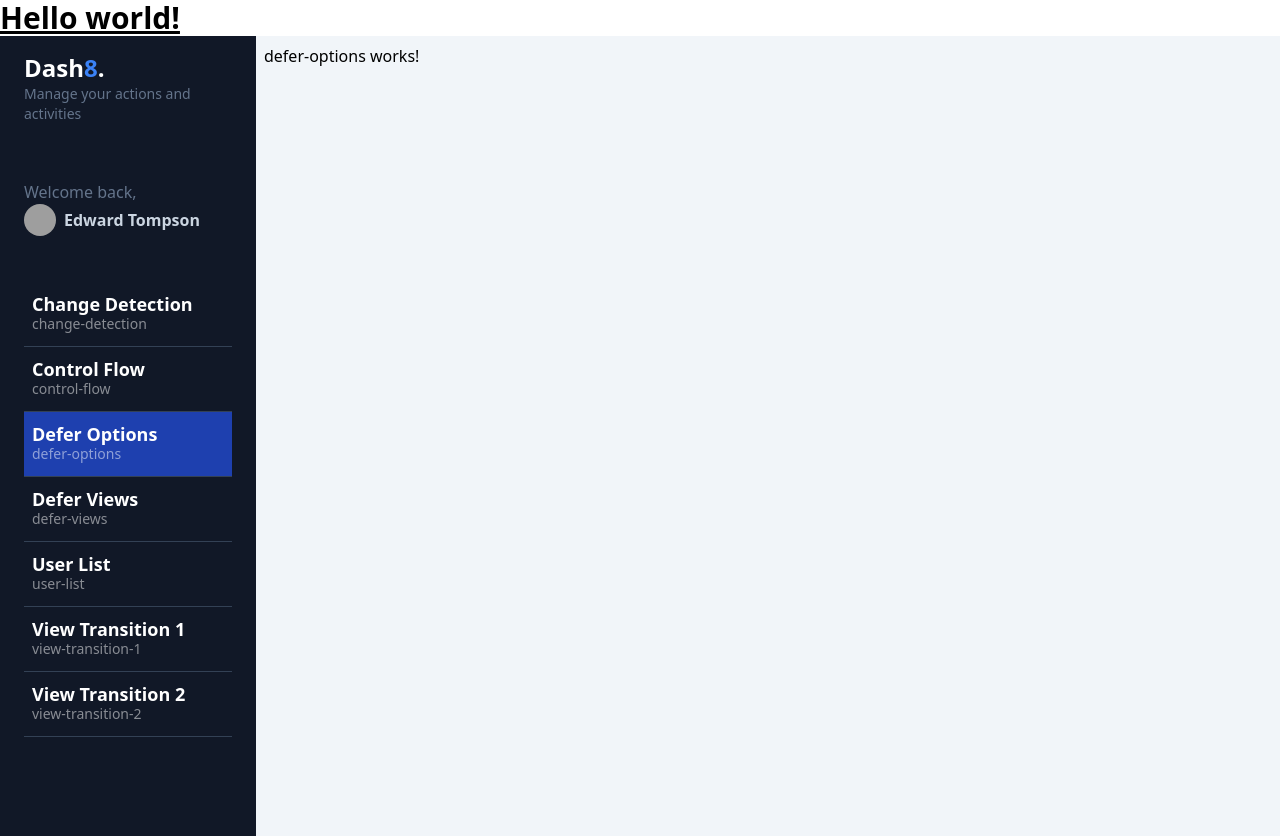
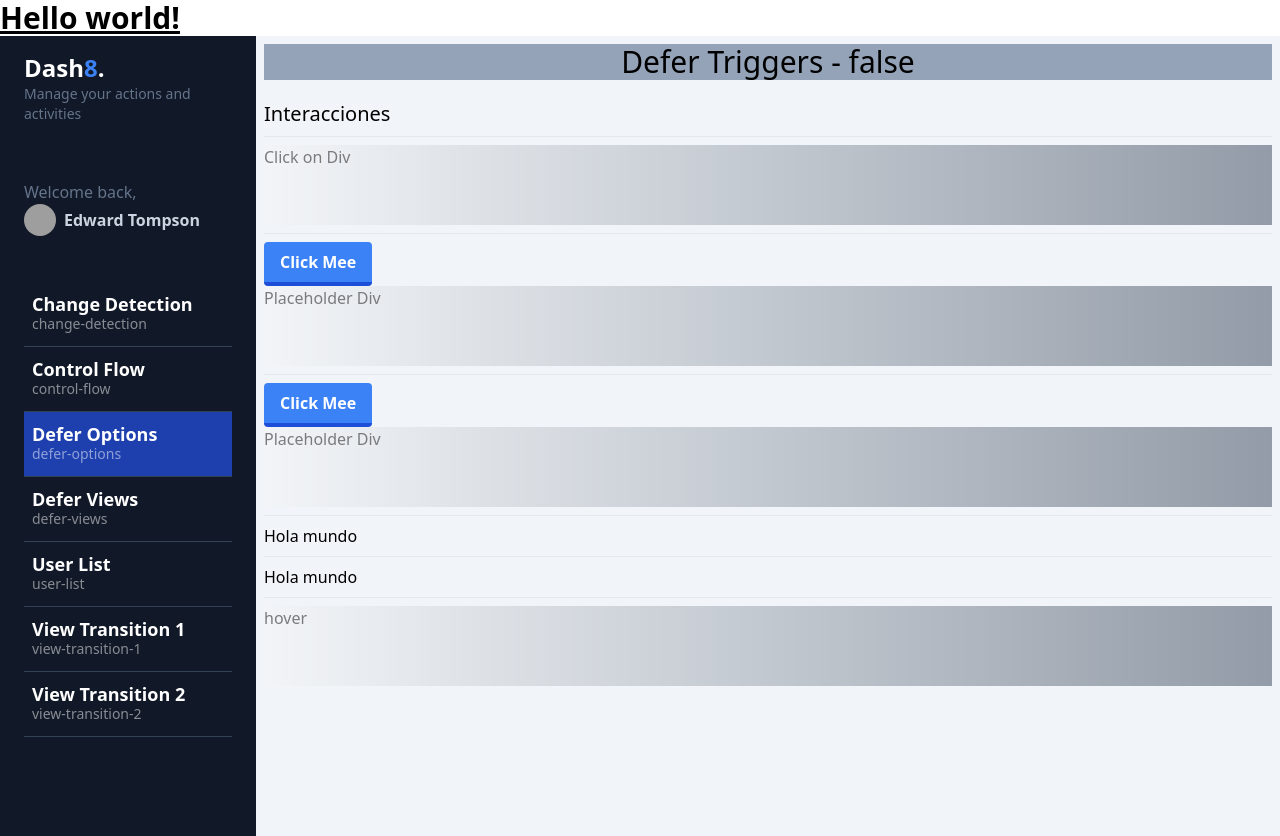
Before and after one commit to NixonAmado/my-dashboard, an Angular app: page /dashboard/defer-options in a window 1280 px wide. Built offline with nearby package versions, Linux system fonts and the light colour scheme; grey boxes are pictures that could not be loaded.

Commit message:
feat: :sparkles: Trying defer Options
Playing with @defer and its possible parameters

```diff
--- a/src/app/dashboard/pages/defer-options/defer-options.component.html
+++ b/src/app/dashboard/pages/defer-options/defer-options.component.html
@@ -1 +1,99 @@
-<p>defer-options works!</p>
+<app-title title="Defer Triggers"/>
+
+<section>
+  <h1 class="text-xl"> Interacciones </h1>
+  <hr class="my-2">
+  @defer (on interaction) {
+  <app-heavy-loaders-fast cssClass="bg-blue-500 h-20">
+    <span>on interaction</span>
+
+  </app-heavy-loaders-fast>
+}@placeholder {
+  <div class="w-full h-20 bg-gradient-to-r from-gray-100 to-slate-700 animate-pulse">
+    Click on Div
+  </div>
+}
+</section>
+
+<section>
+  <hr class="my-2">
+  <button
+  #btnInteraction
+    class="bg-blue-500 hover:bg-blue-400 text-white font-bold py-2 px-4 border-b-4 border-blue-700 hover:border-blue-500 rounded">
+    Click Mee
+  </button>
+  @defer (on interaction( btnInteraction)) {
+  <app-heavy-loaders-fast cssClass="bg-blue-500 h-20">
+    <span>On Interaction</span>
+
+  </app-heavy-loaders-fast>
+}@placeholder {
+  <div class="w-full h-20 bg-gradient-to-r from-gray-100 to-slate-700 animate-pulse">
+    Placeholder Div
+  </div>
+}
+</section>
+
+
+<section>
+  <hr class="my-2">
+  <button
+  #btnInteraction2
+    class="bg-blue-500 hover:bg-blue-400 text-white font-bold py-2 px-4 border-b-4 border-blue-700 hover:border-blue-500 rounded">
+    Click Mee
+  </button>
+  @defer (on hover( btnInteraction2)) {
+  <app-heavy-loaders-fast cssClass="bg-blue-500 h-20">
+    <span>On Interaction</span>
+
+  </app-heavy-loaders-fast>
+}@placeholder {
+  <div class="w-full h-20 bg-gradient-to-r from-gray-100 to-slate-700 animate-pulse">
+    Placeholder Div
+  </div>
+}
+</section>
+
+<!-- En cuanto cargue la aplicación, cargará el componenete sin bloquear el flujo -->
+<section>
+  <hr class="my-2">
+  @defer (on immediate) {
+  <app-heavy-loaders-fast cssClass="bg-blue-500 h-20">
+    <span>On immediate</span>
+
+  </app-heavy-loaders-fast>
+}@placeholder {
+  <div class="w-full h-20 bg-gradient-to-r from-gray-100 to-slate-700 animate-pulse">
+    immediate Div
+  </div>
+}
+</section>
+
+<section>
+  <hr class="my-2">
+  @defer (on timer( 2000 )) {
+  <app-heavy-loaders-fast cssClass="bg-slate-400 h-20">
+    <span>On timer</span>
+
+  </app-heavy-loaders-fast>
+}@placeholder {
+  <div class="w-full h-20 bg-gradient-to-r from-gray-100 to-slate-700 animate-pulse">
+    2 segundos
+  </div>
+}
+</section>
+
+
+<section>
+  <!-- con prefetch prerecarga el codigo js detras de escenas -->
+  <hr class="my-2">
+  @defer (on hover; prefetch on idle) {
+  <app-heavy-loaders-fast cssClass="bg-slate-400 h-20">
+    <span>On timer</span>
+
+  </app-heavy-loaders-fast>
+}@placeholder {
+  <div class="w-full h-20 bg-gradient-to-r from-gray-100 to-slate-700 animate-pulse">
+    hover </div>
+}
+</section>
--- a/src/app/dashboard/pages/defer-views/defer-views.component.html
+++ b/src/app/dashboard/pages/defer-views/defer-views.component.html
@@ -1,10 +1,31 @@
+<div>
+  <app-title title="Defer Views / blocks "/>
+</div>
 <section class="grid grid-cols-1">
   @defer () {
     <app-heavy-loaders-slow cssClass= "bg-blue-500"></app-heavy-loaders-slow>
 
   }@placeholder {
-    <p class="h-[100dvh] w-full bg-gradient-to-r from-gray-200 to-gray-400 animate-pulse">
-    console.log("cargandoo.........")
+    <p class="h-[100vh] w-full bg-gradient-to-r from-gray-200 to-gray-400 animate-pulse">
+    console.log("cargando...")
+  </p>
+  }
+
+  @defer (on idle) {
+    <app-heavy-loaders-slow cssClass= "bg-red-500"></app-heavy-loaders-slow>
+
+  }@placeholder {
+    <p class="h-[100vh] w-full bg-gradient-to-r from-gray-500 to-gray-100 animate-pulse">
+    console.log("cargando...")
+  </p>
+  }
+<!-- cargará cunado se muestre en el viewport de la pantalla -->
+  @defer (on viewport) {
+    <app-heavy-loaders-slow cssClass= "bg-yellow-500"></app-heavy-loaders-slow>
+
+  }@placeholder {
+    <p class="h-[100vh] w-full bg-gradient-to-r from-black-200 to-gray-400 animate-pulse">
+    console.log("cargando...")
   </p>
   }
 </section>
--- a/src/app/dashboard/pages/defer-views/defer-views.component.ts
+++ b/src/app/dashboard/pages/defer-views/defer-views.component.ts
@@ -1,9 +1,10 @@
 import { Component } from '@angular/core';
 import { HeavyLoadersSlowComponent } from '@shared/heavy-loaders/heavy-loaders-slow.component';
+import { TitleComponent } from '@shared/title/title.component';
 
 @Component({
   standalone: true,
-  imports: [HeavyLoadersSlowComponent],
+  imports: [HeavyLoadersSlowComponent, TitleComponent],
   templateUrl: './defer-views.component.html',
 })
 export default class DeferViewsComponent {
```
Also changed, not shown: src/app/dashboard/pages/defer-options/defer-options.component.ts (+7 -2 lines).
